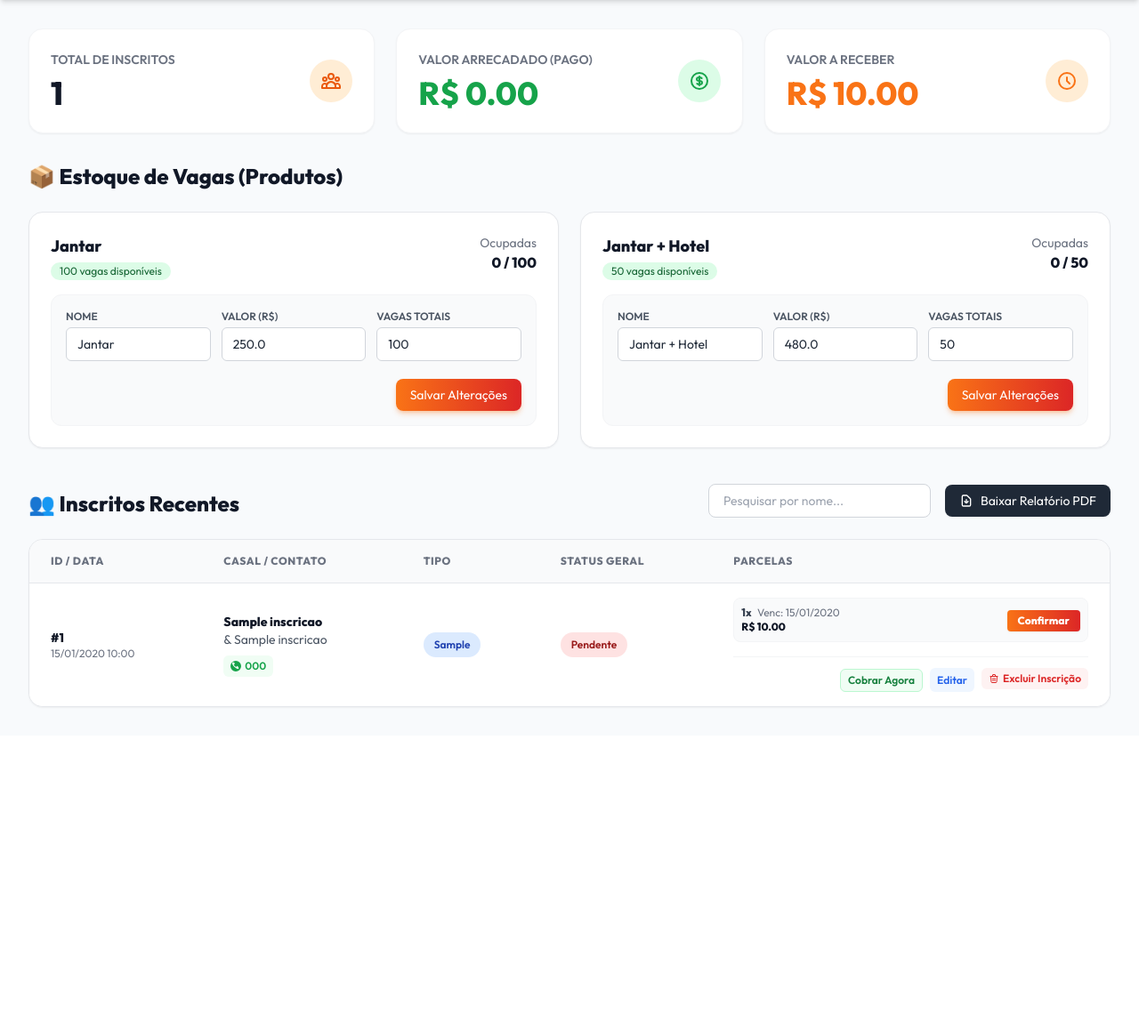
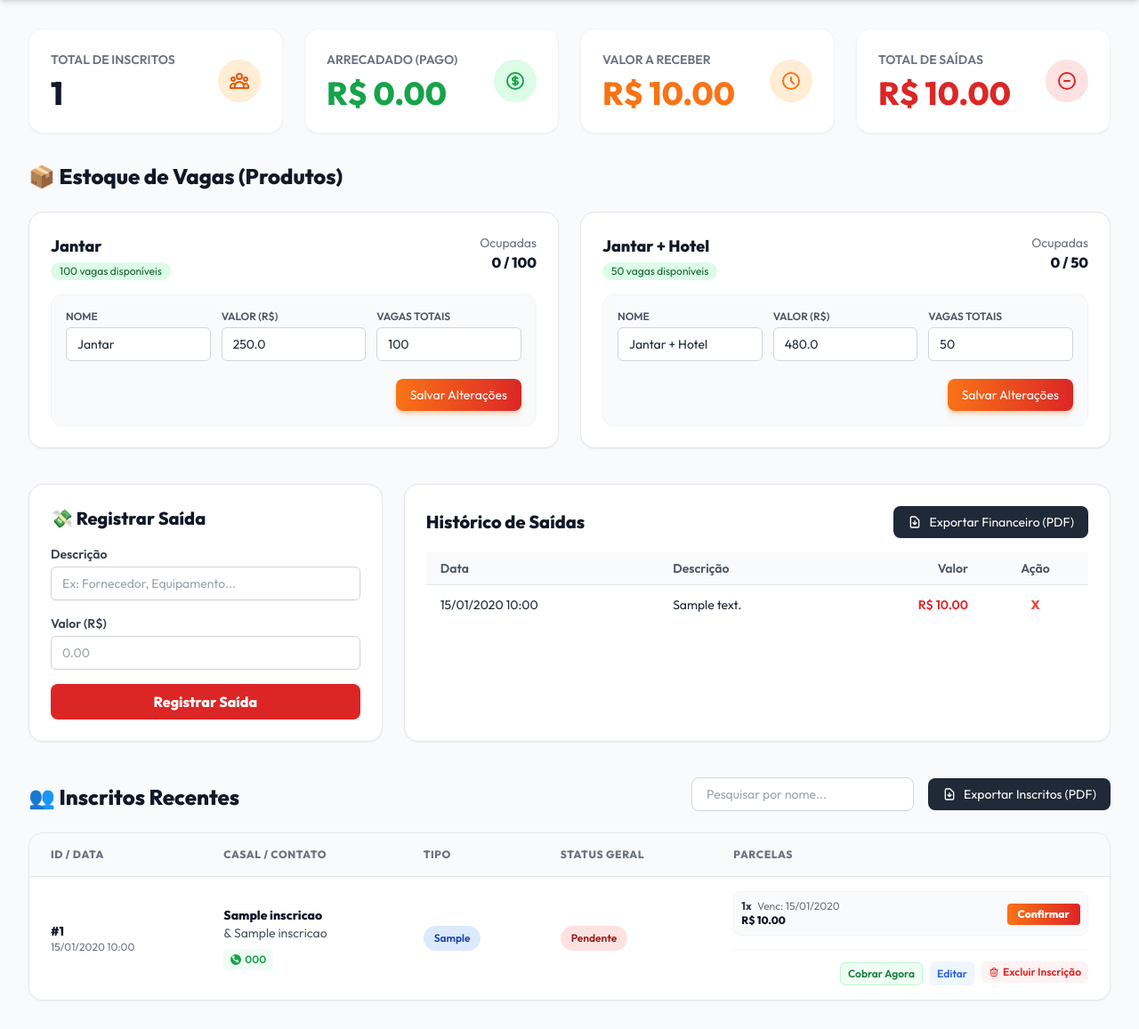
Before and after one commit to aquilasamuel-spec/defad, a Flask app: page /admin in a window 1280 px wide. Shown: the part 64-1221 px from the top of the page at 89% size. Before the commit the page ends 860 px from the top, so only its background shows below. Run offline with Flask 3, Linux system fonts and the light colour scheme; the visitor is signed in with stand-in values (Sample User, id 1); tables that the repository leaves empty hold one stand-in row (values such as "Sample post"); some libraries are stand-ins or nearby versions.

Commit message:
Add files via upload

```diff
--- a/templates/admin.html
+++ b/templates/admin.html
@@ -38,7 +38,7 @@
         {% endwith %}
 
         <!-- DASHBOARD CARDS -->
-        <div class="grid grid-cols-1 md:grid-cols-3 gap-6 mb-8">
+        <div class="grid grid-cols-1 md:grid-cols-4 gap-6 mb-8">
             <div class="bg-white rounded-2xl shadow-sm border border-gray-100 p-6 flex items-center justify-between">
                 <div>
                     <p class="text-sm font-semibold text-gray-500 uppercase">Total de Inscritos</p>
@@ -51,7 +51,7 @@
 
             <div class="bg-white rounded-2xl shadow-sm border border-gray-100 p-6 flex items-center justify-between">
                 <div>
-                    <p class="text-sm font-semibold text-gray-500 uppercase">Valor Arrecadado (Pago)</p>
+                    <p class="text-sm font-semibold text-gray-500 uppercase">Arrecadado (Pago)</p>
                     <p class="text-4xl font-extrabold text-green-600 mt-2">R$ {{ "%.2f"|format(valor_arrecadado) }}</p>
                 </div>
                 <div class="w-12 h-12 bg-green-100 rounded-full flex items-center justify-center text-green-600">
@@ -66,6 +66,16 @@
                 </div>
                 <div class="w-12 h-12 bg-orange-100 rounded-full flex items-center justify-center text-orange-500">
                     <svg class="w-6 h-6" fill="none" stroke="currentColor" viewBox="0 0 24 24"><path stroke-linecap="round" stroke-linejoin="round" stroke-width="2" d="M12 8v4l3 3m6-3a9 9 0 11-18 0 9 9 0 0118 0z"></path></svg>
+                </div>
+            </div>
+
+            <div class="bg-white rounded-2xl shadow-sm border border-gray-100 p-6 flex items-center justify-between">
+                <div>
+                    <p class="text-sm font-semibold text-gray-500 uppercase">Total de Saídas</p>
+                    <p class="text-4xl font-extrabold text-red-600 mt-2">R$ {{ "%.2f"|format(total_saidas) }}</p>
+                </div>
+                <div class="w-12 h-12 bg-red-100 rounded-full flex items-center justify-center text-red-600">
+                    <svg class="w-6 h-6" fill="none" stroke="currentColor" viewBox="0 0 24 24"><path stroke-linecap="round" stroke-linejoin="round" stroke-width="2" d="M15 12H9m12 0a9 9 0 11-18 0 9 9 0 0118 0z"></path></svg>
                 </div>
             </div>
         </div>
@@ -115,6 +125,62 @@
             </div>
         </div>
 
+        <!-- REGISTRO DE SAÍDAS -->
+        <div class="mb-10 flex flex-col md:flex-row gap-6">
+            <div class="w-full md:w-1/3 bg-white p-6 rounded-2xl shadow-sm border border-gray-200">
+                <h2 class="text-xl font-bold text-gray-900 mb-4">💸 Registrar Saída</h2>
+                <form action="{{ url_for('main.nova_saida') }}" method="POST" class="space-y-4">
+                    <div>
+                        <label class="block text-sm font-semibold text-gray-700">Descrição</label>
+                        <input type="text" name="descricao" placeholder="Ex: Fornecedor, Equipamento..." required class="mt-1 block w-full px-3 py-2 border border-gray-300 rounded-md shadow-sm focus:outline-none focus:ring-red-500 focus:border-red-500 sm:text-sm">
+                    </div>
+                    <div>
+                        <label class="block text-sm font-semibold text-gray-700">Valor (R$)</label>
+                        <input type="number" step="0.01" name="valor" placeholder="0.00" required class="mt-1 block w-full px-3 py-2 border border-gray-300 rounded-md shadow-sm focus:outline-none focus:ring-red-500 focus:border-red-500 sm:text-sm">
+                    </div>
+                    <button type="submit" class="w-full bg-red-600 text-white py-2 px-4 rounded-lg font-bold hover:bg-red-700 transition">Registrar Saída</button>
+                </form>
+            </div>
+
+            <div class="w-full md:w-2/3 bg-white p-6 rounded-2xl shadow-sm border border-gray-200">
+                <div class="flex justify-between items-center mb-4">
+                    <h2 class="text-xl font-bold text-gray-900">Histórico de Saídas</h2>
+                    <a href="{{ url_for('main.exportar_financeiro') }}" class="inline-flex items-center px-4 py-2 bg-gray-800 text-white text-sm font-medium rounded-lg hover:bg-gray-900 shadow-sm transition">
+                        <svg class="w-4 h-4 mr-2" fill="none" stroke="currentColor" viewBox="0 0 24 24"><path stroke-linecap="round" stroke-linejoin="round" stroke-width="2" d="M12 10v6m0 0l-3-3m3 3l3-3m2 8H7a2 2 0 01-2-2V5a2 2 0 012-2h5.586a1 1 0 01.707.293l5.414 5.414a1 1 0 01.293.707V19a2 2 0 01-2 2z"></path></svg>
+                        Exportar Financeiro (PDF)
+                    </a>
+                </div>
+                <div class="overflow-y-auto max-h-64">
+                    <table class="min-w-full divide-y divide-gray-200 text-sm">
+                        <thead class="bg-gray-50 sticky top-0">
+                            <tr>
+                                <th class="px-4 py-2 text-left font-semibold text-gray-600">Data</th>
+                                <th class="px-4 py-2 text-left font-semibold text-gray-600">Descrição</th>
+                                <th class="px-4 py-2 text-right font-semibold text-gray-600">Valor</th>
+                                <th class="px-4 py-2 text-center font-semibold text-gray-600">Ação</th>
+                            </tr>
+                        </thead>
+                        <tbody class="divide-y divide-gray-100">
+                            {% for s in saidas %}
+                            <tr class="hover:bg-gray-50">
+                                <td class="px-4 py-2 whitespace-nowrap">{{ s.data_registro.strftime('%d/%m/%Y %H:%M') }}</td>
+                                <td class="px-4 py-2">{{ s.descricao }}</td>
+                                <td class="px-4 py-2 text-right text-red-600 font-semibold whitespace-nowrap">R$ {{ "%.2f"|format(s.valor) }}</td>
+                                <td class="px-4 py-2 text-center">
+                                    <form action="{{ url_for('main.excluir_saida', id=s.id) }}" method="POST" onsubmit="return confirm('Excluir esta saída?');">
+                                        <button type="submit" class="text-red-500 hover:text-red-700 font-bold px-2 py-1">X</button>
+                                    </form>
+                                </td>
+                            </tr>
+                            {% else %}
+                            <tr><td colspan="4" class="px-4 py-4 text-center text-gray-500">Nenhuma saída registrada.</td></tr>
+                            {% endfor %}
+                        </tbody>
+                    </table>
+                </div>
+            </div>
+        </div>
+
         <!-- LISTA DE INSCRITOS -->
         <div class="flex flex-col sm:flex-row sm:justify-between sm:items-end gap-4 mb-6">
             <h2 class="text-2xl font-bold text-gray-900">👥 Inscritos Recentes</h2>
@@ -122,7 +188,7 @@
                 <input type="text" id="searchInput" onkeyup="filterTable()" placeholder="Pesquisar por nome..." class="px-4 py-2 border border-gray-300 rounded-lg text-sm focus:outline-none focus:border-orange-500 focus:ring-1 focus:ring-orange-500 min-w-[250px]">
                 <a href="{{ url_for('main.exportar_pdf') }}" class="inline-flex items-center px-4 py-2 bg-gray-800 text-white text-sm font-medium rounded-lg hover:bg-gray-900 shadow-sm transition">
                     <svg class="w-4 h-4 mr-2" fill="none" stroke="currentColor" viewBox="0 0 24 24"><path stroke-linecap="round" stroke-linejoin="round" stroke-width="2" d="M12 10v6m0 0l-3-3m3 3l3-3m2 8H7a2 2 0 01-2-2V5a2 2 0 012-2h5.586a1 1 0 01.707.293l5.414 5.414a1 1 0 01.293.707V19a2 2 0 01-2 2z"></path></svg>
-                    Baixar Relatório PDF
+                    Exportar Inscritos (PDF)
                 </a>
             </div>
         </div>
```
